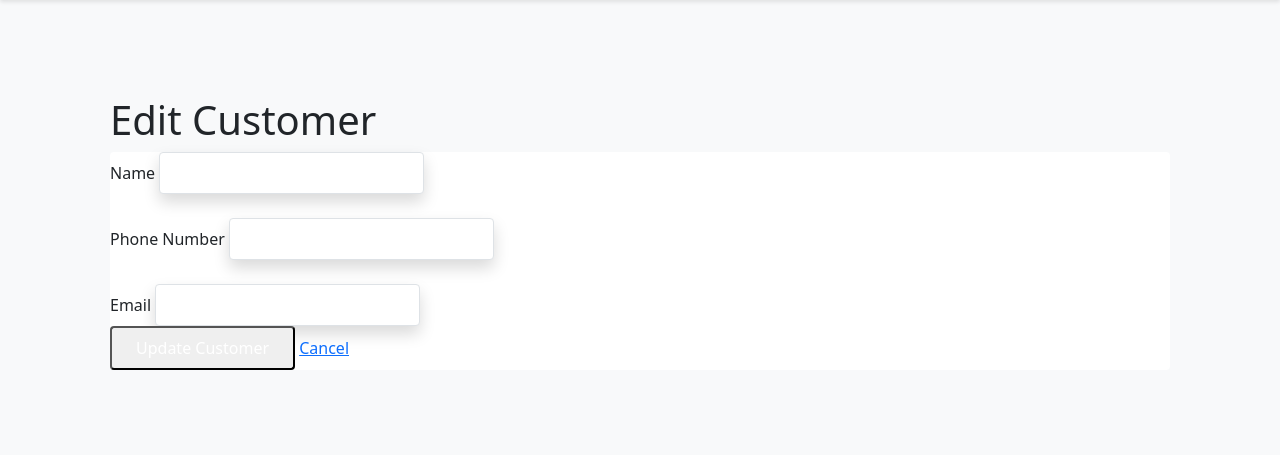
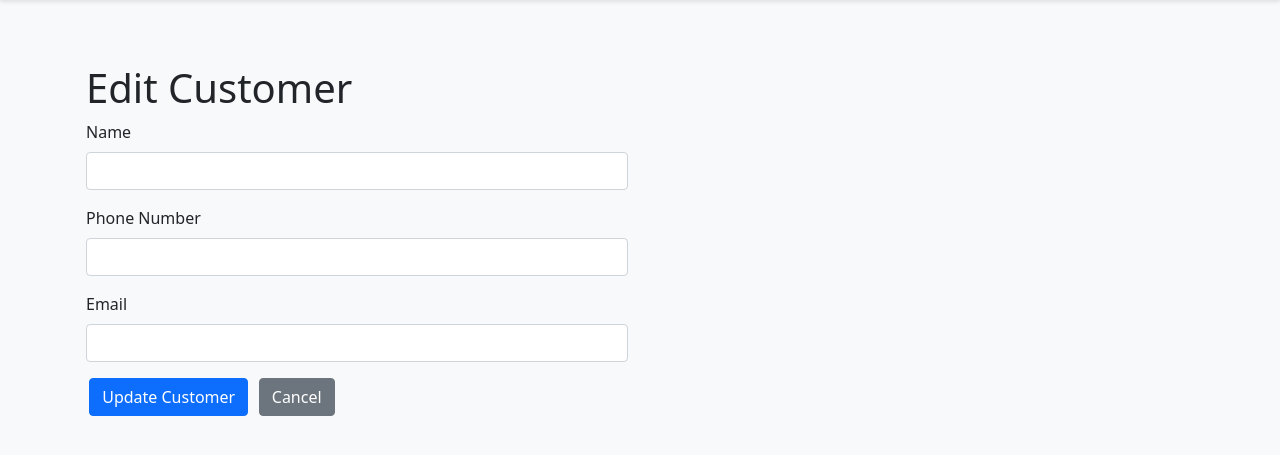
Before and after one commit to kortregt/cs4750-party-planner, a FastAPI app: template templates/customers/edit.html in a window 1280 px wide. Shown: the part 120-575 px from the top of the page. Run offline with FastAPI, Linux system fonts and the light colour scheme; the template is opened without the code that fills it, so the values that code supplies are empty; parts of the project's set-up code (start-up, migrations or seed data) failed here and were passed over.

Commit message:
fix customer endpoint styling

```diff
--- a/templates/customers/edit.html
+++ b/templates/customers/edit.html
@@ -1,41 +1,28 @@
 {% extends "base.html" %}
+{% block content %}
+<h1>Edit Customer</h1>
 
-{% block content %}
-<div class="container mx-auto px-4 py-8">
-    <div class="max-w-lg mx-auto">
-        <h1 class="text-2xl font-bold text-gray-900 mb-6">Edit Customer</h1>
-
-        <form action="/customers/{{ customer.customer_id }}/edit" method="POST" class="bg-white shadow-md rounded px-8 pt-6 pb-8 mb-4">
-            <div class="mb-4">
-                <label class="block text-gray-700 text-sm font-bold mb-2" for="name">
-                    Name
-                </label>
-                <input class="shadow appearance-none border rounded w-full py-2 px-3 text-gray-700 leading-tight focus:outline-none focus:shadow-outline"
-                    id="name" name="name" type="text" value="{{ customer.name }}" required>
+<div class="row">
+    <div class="col-md-6">
+        <form action="/customers/{{ customer.customer_id }}/edit" method="POST" class="mb-4">
+            <div class="mb-3">
+                <label for="name" class="form-label">Name</label>
+                <input type="text" class="form-control" id="name" name="name" value="{{ customer.name }}" required>
             </div>
 
-            <div class="mb-4">
-                <label class="block text-gray-700 text-sm font-bold mb-2" for="phone_number">
-                    Phone Number
-                </label>
-                <input class="shadow appearance-none border rounded w-full py-2 px-3 text-gray-700 leading-tight focus:outline-none focus:shadow-outline"
-                    id="phone_number" name="phone_number" type="tel" value="{{ customer.phone_number }}" required>
+            <div class="mb-3">
+                <label for="phone_number" class="form-label">Phone Number</label>
+                <input type="tel" class="form-control" id="phone_number" name="phone_number" value="{{ customer.phone_number }}" required>
             </div>
 
-            <div class="mb-6">
-                <label class="block text-gray-700 text-sm font-bold mb-2" for="email">
-                    Email
-                </label>
-                <input class="shadow appearance-none border rounded w-full py-2 px-3 text-gray-700 leading-tight focus:outline-none focus:shadow-outline"
-                    id="email" name="email" type="email" value="{{ customer.email }}" required>
+            <div class="mb-3">
+                <label for="email" class="form-label">Email</label>
+                <input type="email" class="form-control" id="email" name="email" value="{{ customer.email }}" required>
             </div>
 
-            <div class="flex items-center justify-between">
-                <button class="bg-blue-500 hover:bg-blue-700 text-white font-bold py-2 px-4 rounded focus:outline-none focus:shadow-outline"
-                    type="submit">
-                    Update Customer
-                </button>
-                <a href="/customers" class="text-blue-500 hover:text-blue-800">Cancel</a>
+            <div class="mb-3">
+                <button type="submit" class="btn btn-primary">Update Customer</button>
+                <a href="/customers" class="btn btn-secondary">Cancel</a>
             </div>
         </form>
     </div>
```
Also changed, not shown: templates/customers/add.html (+17 -30 lines), templates/customers/index.html (+19 -31 lines).
